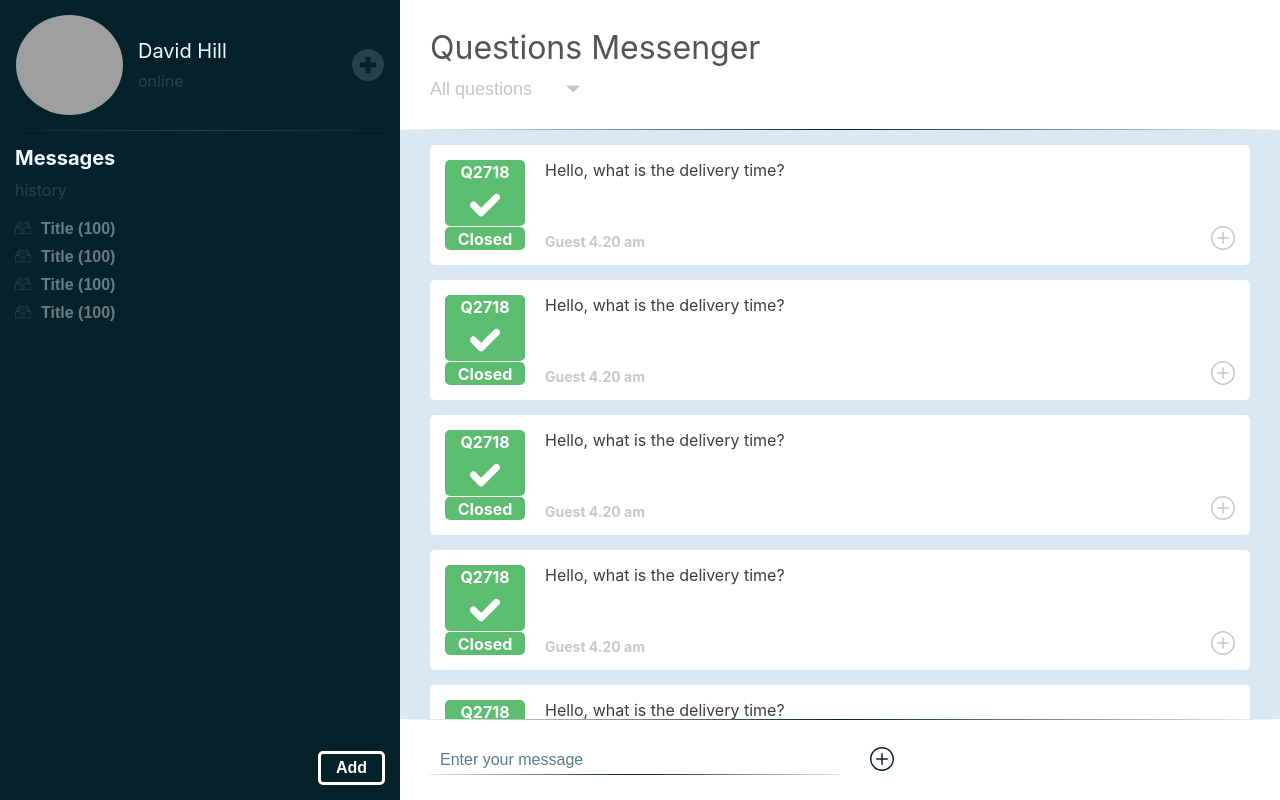
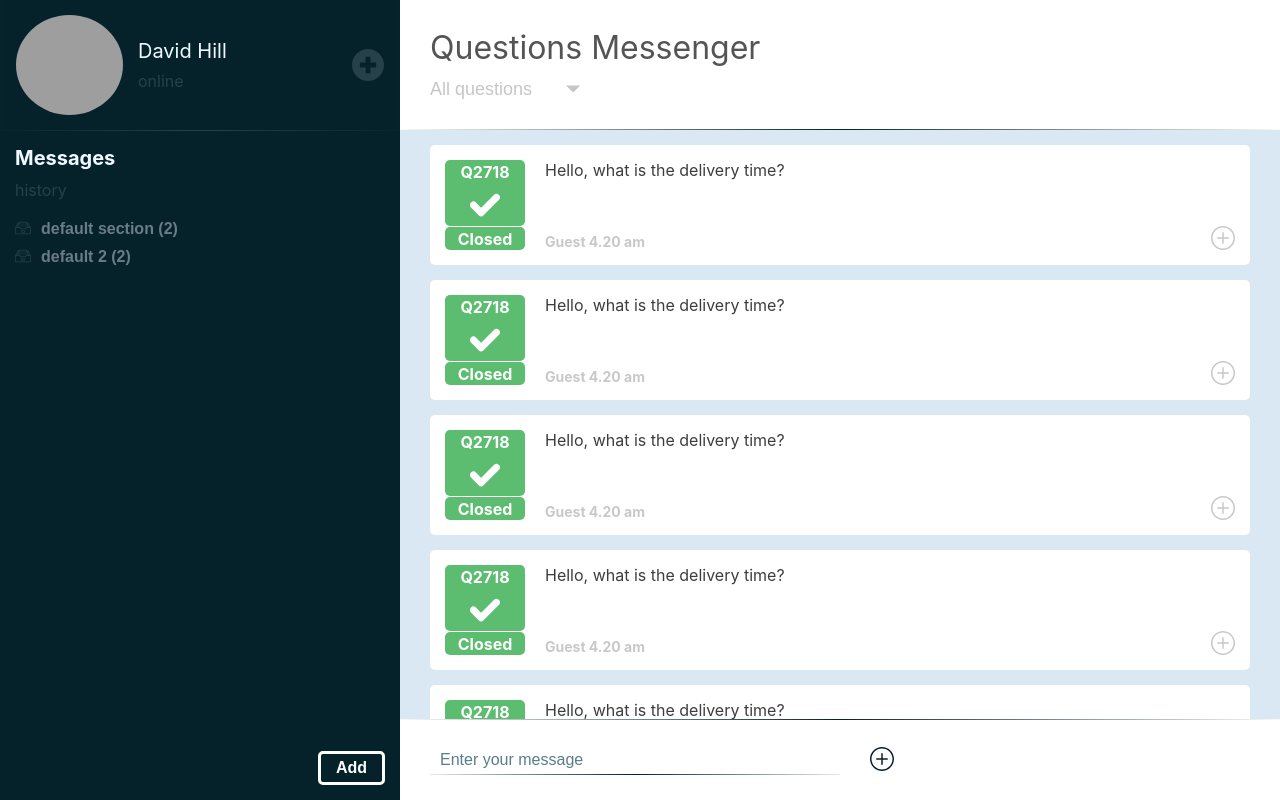
Before and after one commit to sanyamaks/questions-messenger-test, a React (Create React App) app: page / in a window 1280 px wide. Built offline with nearby package versions, Linux system fonts and the light colour scheme; grey boxes are pictures that could not be loaded.

Commit message:
Add rendering MsgSections from store data

```diff
--- a/src/components/MsgSections/MsgSections.js
+++ b/src/components/MsgSections/MsgSections.js
@@ -1,16 +1,27 @@
-import React from "react";
+import React, { useContext } from "react";
 import "./MsgSections.scss";
 import MsgSectionsItem from "./MsgSectionsItem/MsgSectionsItem";
+import { Context } from "../../store/Store";
 
 const MsgSections = () => {
-    return (
-        <ul className="msg-sections">
-            <MsgSectionsItem />
-            <MsgSectionsItem />
-            <MsgSectionsItem />
-            <MsgSectionsItem />
-        </ul>
-    );
+  const [state, dispatch] = useContext(Context);
+  return (
+    <ul className="msg-sections">
+      {state.sections.map((section) => {
+        return (
+          <MsgSectionsItem
+            title={section.title}
+            numberOfMessage={section.messages.length}
+            key={section.id}
+            onClick={() =>
+              dispatch({ type: "SELECT_SECTION", payload: section.id })
+            }
+            isActive={section.id === state.activeSection}
+          />
+        );
+      })}
+    </ul>
+  );
 };
 
 export default MsgSections;
--- a/src/components/MsgSections/MsgSectionsItem/MsgSectionsItem.js
+++ b/src/components/MsgSections/MsgSectionsItem/MsgSectionsItem.js
@@ -1,13 +1,21 @@
 import React from "react";
 import "./MsgSectionsItem.scss";
 import { ReactComponent as Logo } from "../../../assets/icons/icon-archive.svg";
+import cn from "classnames";
 
-const MsgSectionsItem = () => {
+const MsgSectionsItem = (props) => {
+  const { title, numberOfMessage, onClick, isActive } = props;
   return (
-    <li className="msg-sections-item">
-      <button className="msg-sections-item__button">
+    <li
+      className={cn("msg-sections-item", {
+        "msg-sections-item_active": isActive,
+      })}
+    >
+      <button className="msg-sections-item__button" onClick={onClick}>
         <Logo className="msg-sections-item__icon" />
-        <p className="msg-sections-item__title">Title (100)</p>
+        <p className="msg-sections-item__title">
+          {title} ({numberOfMessage})
+        </p>
       </button>
     </li>
   );
--- a/src/components/MsgSections/MsgSectionsItem/MsgSectionsItem.scss
+++ b/src/components/MsgSections/MsgSectionsItem/MsgSectionsItem.scss
@@ -15,14 +15,18 @@
       color: #90a4ae;
       fill: #35525b;
     }
-    &:active {
-      background-color: #117fa4;
-    }
+  }
 
-    &:active > * {
-      color: white;
-      fill: #87c7d0;
-    }
+  &_active {
+    background-color: #117fa4;
+  }
+
+  &_active &__icon {
+    fill: #87c7d0;
+  }
+
+  &_active &__title {
+    color: white;
   }
 
   &__icon {
```
